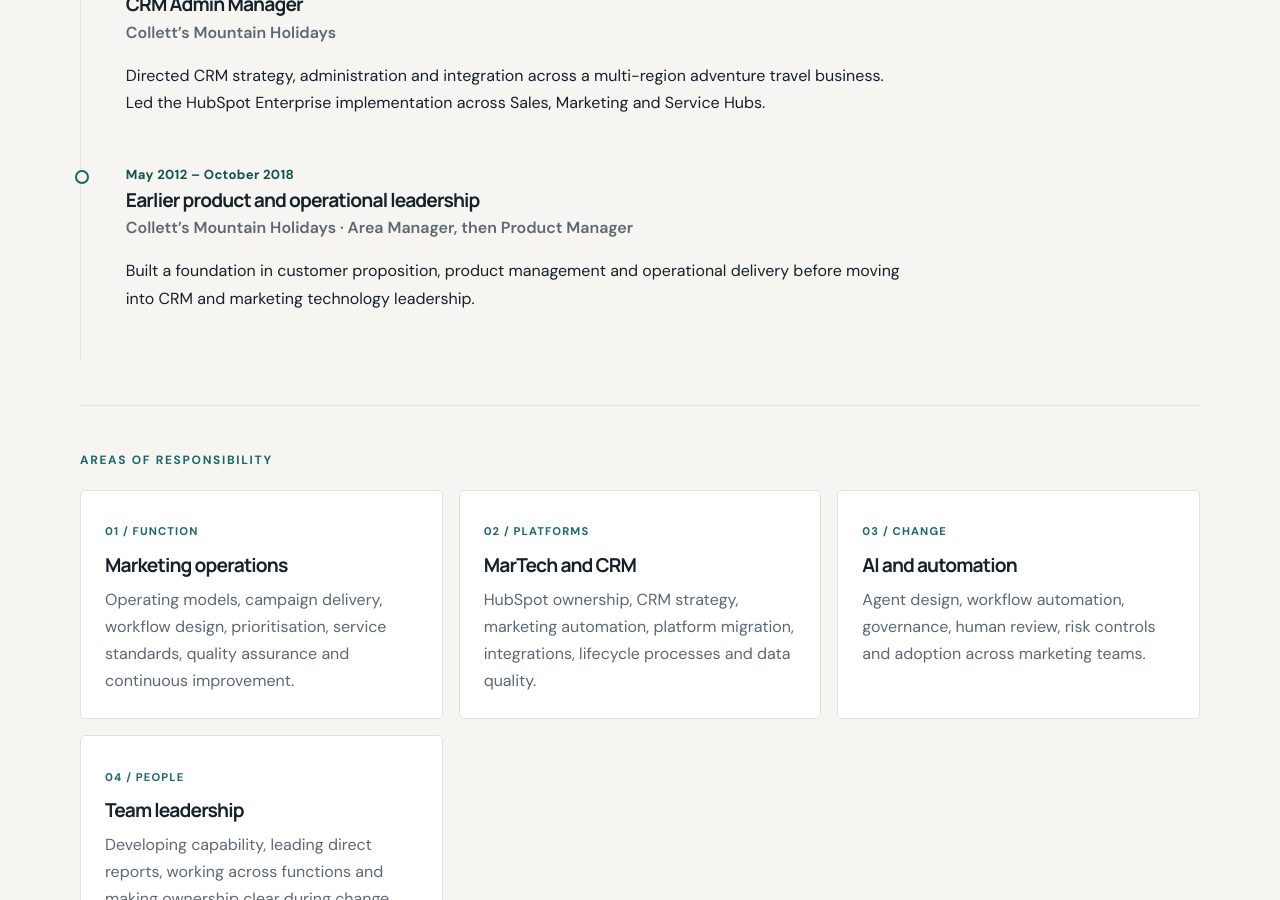
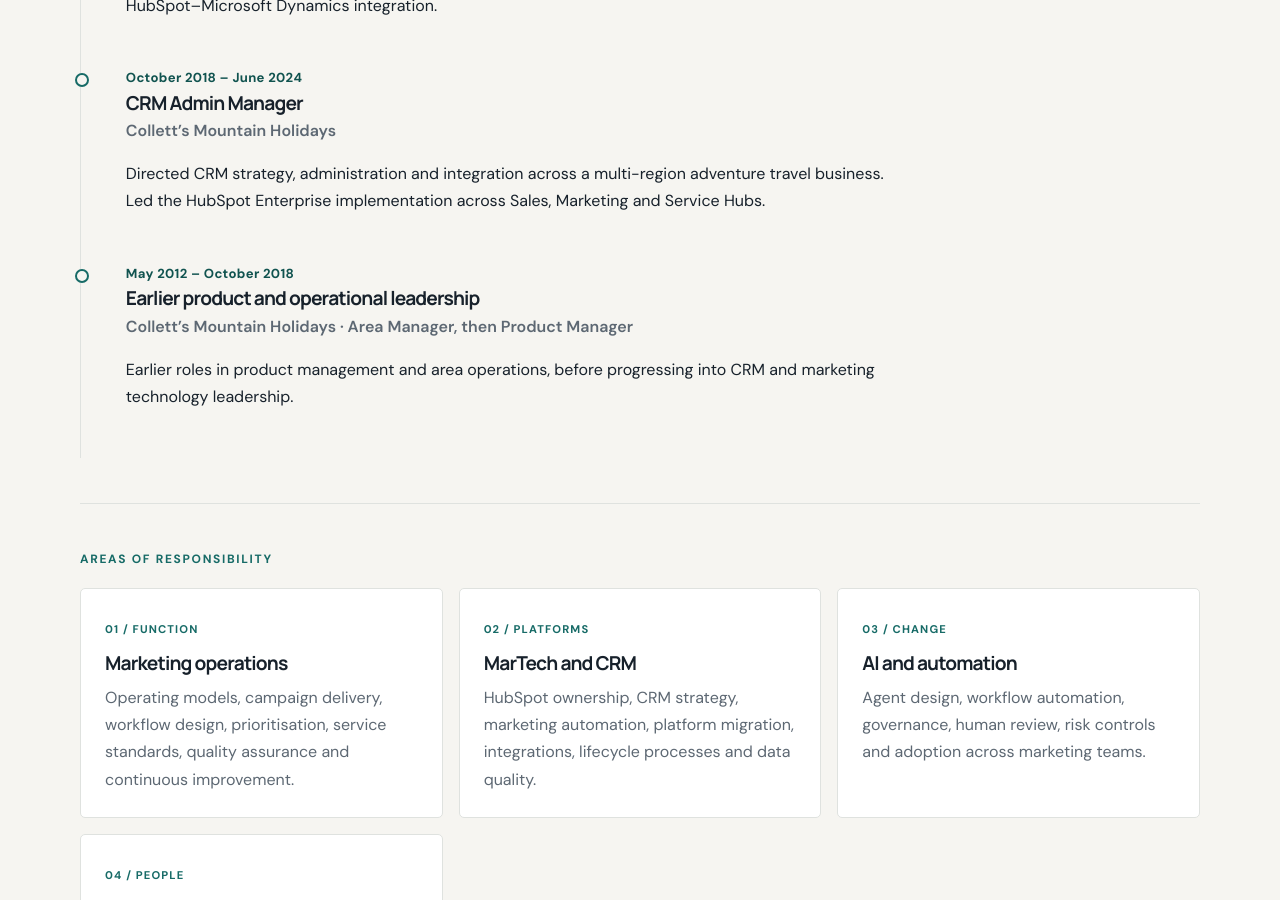
Before and after one commit to georgefwmurray/Marketing-Operations-Control-Centre, a Jekyll site: the page built from about.md, in a window 1280 px wide and 900 px high, scrolled down 2291 px. Built offline with Jekyll 4.4.1, drawn with Linux system fonts in a browser that asks for light colours; some of the changed text lies outside the part shown.

Commit message:
Move About portrait into introduction and tighten career history

```diff
--- a/about.md
+++ b/about.md
@@ -9,6 +9,10 @@ permalink: /about/
   <p class="eyebrow">Strategic marketing technology &amp; digital operations leadership</p>
   <h1>I shape the strategy, teams and technology behind high-performing marketing operations.</h1>
   <p class="lead">I’m George Murray, a strategic marketing technology and digital operations leader based in South Wales. My work covers the people, platforms and processes behind marketing delivery — from CRM and automation to team structure, governance and business change.</p>
+  <div class="page-hero-identity">
+    <img src="{{ '/assets/images/george-murray-profile.jpg?v=2' | relative_url }}" alt="George Murray" width="76" height="76" loading="eager" decoding="async">
+    <span><strong>George Murray</strong><small>Marketing Operations &amp; MarTech · South Wales</small></span>
+  </div>
   <div class="hero-meta">
     <span>Marketing Operations Leadership</span>
     <span>MarTech · CRM · Revenue Operations</span>
@@ -58,7 +62,7 @@ permalink: /about/
       <p class="career-dates">May 2012 – October 2018</p>
       <h3>Earlier product and operational leadership</h3>
       <p class="career-employer">Collett’s Mountain Holidays · Area Manager, then Product Manager</p>
-      <p>Built a foundation in customer proposition, product management and operational delivery before moving into CRM and marketing technology leadership.</p>
+      <p>Earlier roles in product management and area operations, before progressing into CRM and marketing technology leadership.</p>
     </article> </div>
 </section>
 
@@ -106,7 +110,6 @@ permalink: /about/
 
 <section class="closing-panel about-contact-panel" aria-label="Connect with George Murray">
   <div class="about-contact-panel__intro">
-    <img src="{{ '/assets/images/george-murray-profile.jpg?v=2' | relative_url }}" alt="George Murray" width="160" height="160" loading="lazy" decoding="async">
     <div>
       <p class="eyebrow">Next step</p>
       <h2>Open to senior marketing operations roles.</h2>
```
Also changed, not shown: other parts of about.md (+1 -1 lines).
